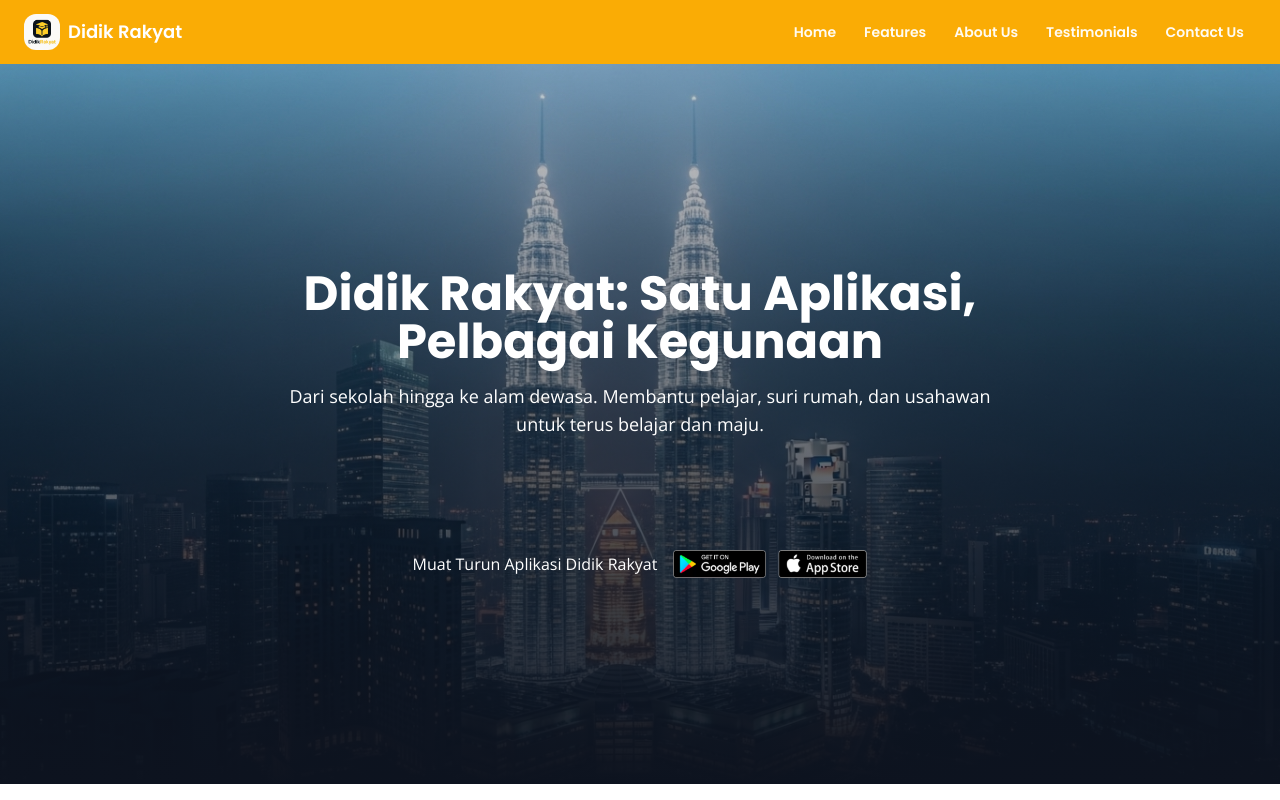
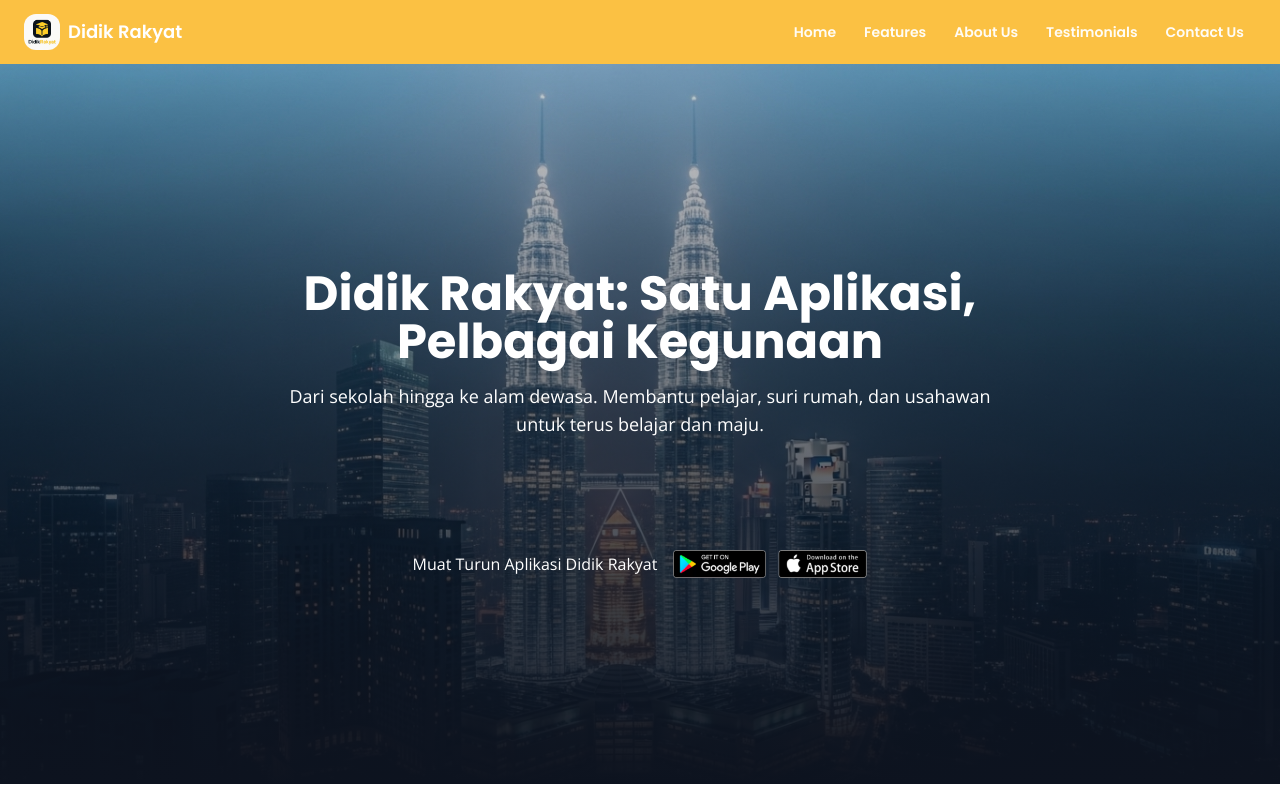
Before and after one commit to Sincesix-pdf/app-didikrakyat, a Next.js app: page / in a window 1280 px wide. Shown: the top 800 px of the page. Built offline with nearby package versions, Linux system fonts and the light colour scheme.

Commit message:
fix styling #6

```diff
--- a/src/app/globals.css
+++ b/src/app/globals.css
@@ -1,19 +1,21 @@
 @import "tailwindcss";
 
-/* Tokens warna */
-:root {
-  --color-background: #FFFFFF;
-  --color-foreground: #0d131f;
-  --color-accent: #FAAC05;
-  --font-sans: 'Open Sans', sans-serif;
-  --font-heading: 'Poppins', sans-serif;
+/* 2) Tokens */
+:root{
+  --color-background:#FFFFFF;
+  --color-foreground:#0A0909;
+  --color-accent:#FAAC05;
+  --font-sans:'Open Sans',sans-serif;
+  --font-heading:'Poppins',sans-serif;
 }
 
-
-html, body {
-  background: var(--color-background);
-  color: var(--color-foreground);
-  font-family: var(--font-sans);
+/* 3) Fallback global (fixed -> var) */
+html,body{
+  background:#FFFFFF;                 /* fallback */
+  background:var(--color-background); /* prefer var */
+  color:#0A0909;                      /* fallback */
+  color:var(--color-foreground);      /* prefer var */
+  font-family:var(--font-sans);
 }
 
 h1,h2,h3,h4,h5,h6 { font-family: var(--font-heading); }
--- a/src/components/Header.tsx
+++ b/src/components/Header.tsx
@@ -17,7 +17,7 @@ export default function Header() {
 
     return (
         <>
-            <header className="sticky top-0 z-50 bg-[var(--color-accent)]">
+            <header className="sticky top-0 z-50 bg-[var(--color-accent)]/90 backdrop-blur supports-[backdrop-filter]:bg-[var(--color-accent)]/75">
                 <div className="mx-auto max-w-7xl px-4 sm:px-6 h-16 flex items-center justify-between gap-3">
                     {/* Logo */}
                     <Link href="/" className="flex items-center gap-2" onClick={() => setIsMenuOpen(false)}>
```
